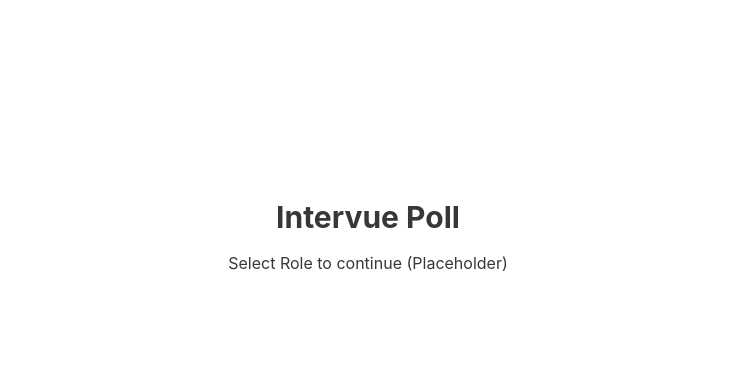
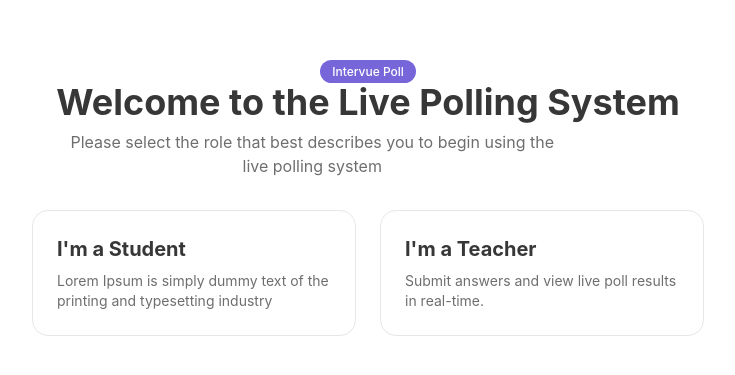
Before and after one commit to Siddharth-Nama/intervue-assignment, a React (Vite) app in the folder client/: page / in a window 1280 px wide. Shown: the part 163-538 px from the top of the page, without its empty margins (272-1007 px from the left). Built offline with nearby package versions, Linux system fonts and the light colour scheme.

Commit message:
Implement Landing Page (Role Selection)

```diff
--- a/client/package.json
+++ b/client/package.json
@@ -13,6 +13,8 @@
     "@tailwindcss/vite": "^4.1.18",
     "react": "^19.2.0",
     "react-dom": "^19.2.0",
+    "react-hot-toast": "^2.6.0",
+    "react-router-dom": "^7.13.0",
     "socket.io-client": "^4.8.3"
   },
   "devDependencies": {
--- a/client/src/App.tsx
+++ b/client/src/App.tsx
@@ -1,24 +1,29 @@
+import { BrowserRouter, Routes, Route, Navigate } from 'react-router-dom';
 import { UserProvider } from './context/UserContext';
 import { Layout } from './components/Layout';
-import { Landing } from './pages/Landing'; // Placeholder import, will create next
-import { Toaster } from 'react-hot-toast'; // Need to install this later or use simple one
+import { Landing } from './pages/Landing';
+import { Toaster } from 'react-hot-toast';
 
-// Temporary placeholder for routing
-function AppContent() {
-  return <Landing />;
-}
+// Placeholders for routes
+const TeacherDashboard = () => <div>Teacher Dashboard</div>;
+const StudentOnboarding = () => <div>Student Onboarding</div>;
+const StudentDashboard = () => <div>Student Poll View</div>;
 
 function App() {
   return (
     <UserProvider>
+      <BrowserRouter>
         <Layout>
-           {/* Router will go here */}
-           <div className="text-center">
-              <h1 className="text-3xl font-bold mb-4">Intervue Poll</h1>
-              <p>Select Role to continue (Placeholder)</p>
-           </div>
+           <Routes>
+             <Route path="/" element={<Landing />} />
+             <Route path="/teacher" element={<TeacherDashboard />} />
+             <Route path="/student/onboarding" element={<StudentOnboarding />} />
+             <Route path="/student/poll" element={<StudentDashboard />} />
+             <Route path="*" element={<Navigate to="/" replace />} />
+           </Routes>
         </Layout>
-        <Toaster />
+        <Toaster position="top-right" />
+      </BrowserRouter>
     </UserProvider>
   );
 }
--- /dev/null
+++ b/client/src/pages/Landing.tsx
@@ -0,0 +1,42 @@
+import { useNavigate } from 'react-router-dom';
+import { useUser } from '../context/UserContext';
+import { Button } from '../components/ui/Button';
+
+export const Landing = () => {
+  const navigate = useNavigate();
+  const { setUser } = useUser();
+
+  const handleRoleSelect = (role: 'student' | 'teacher') => {
+    setUser({ name: '', role }); // Reset name, set role
+    if (role === 'teacher') {
+      navigate('/teacher');
+    } else {
+      navigate('/student/onboarding');
+    }
+  };
+
+  return (
+    <div className="flex flex-col items-center gap-8 animate-in fade-in slide-in-from-bottom-4 duration-500">
+       <div className="text-center space-y-2">
+          <span className="bg-[#7765DA] text-white px-3 py-1 rounded-full text-xs font-medium">Intervue Poll</span>
+          <h1 className="text-4xl font-bold text-[#373737]">Welcome to the Live Polling System</h1>
+          <p className="text-[#6E6E6E] max-w-lg">Please select the role that best describes you to begin using the live polling system</p>
+       </div>
+
+       <div className="grid grid-cols-1 md:grid-cols-2 gap-6 w-full max-w-2xl">
+          <div className="border border-gray-200 rounded-2xl p-6 hover:border-[#7765DA] hover:shadow-lg transition-all cursor-pointer group" onClick={() => handleRoleSelect('student')}>
+             <h2 className="text-xl font-bold mb-2 group-hover:text-[#7765DA]">I'm a Student</h2>
+             <p className="text-[#6E6E6E] text-sm">Lorem Ipsum is simply dummy text of the printing and typesetting industry</p>
+          </div>
+
+           <div className="border border-gray-200 rounded-2xl p-6 hover:border-[#7765DA] hover:shadow-lg transition-all cursor-pointer group" onClick={() => handleRoleSelect('teacher')}>
+             <h2 className="text-xl font-bold mb-2 group-hover:text-[#7765DA]">I'm a Teacher</h2>
+             <p className="text-[#6E6E6E] text-sm">Submit answers and view live poll results in real-time.</p>
+          </div>
+       </div>
+
+       <Button onClick={() => {}} className="opacity-0 pointer-events-none">Continue</Button>
+       {/* Button hidden as card click handles it, matching Figma somewhat or can add Continue button state */}
+    </div>
+  );
+};
```
Also changed, not shown: 1 other file (tests, documents, lock files or other folders).
